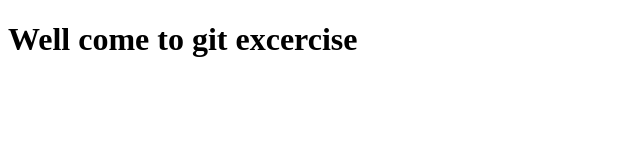
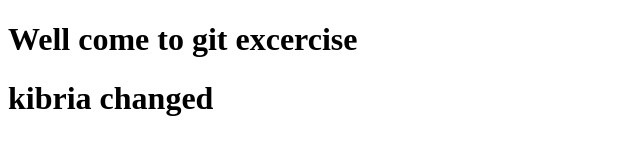
Before and after one commit to Kibria7533/gitcheck, a plain HTML site: page index.html in a window 1280 px wide. Shown: the whole page, without its empty margins (0-640 px from the left). Drawn offline with Linux system fonts and the light colour scheme.

Commit message:
kibria commited

```diff
--- a/index.html
+++ b/index.html
@@ -4,9 +4,11 @@
     <meta charset="UTF-8">
     <meta http-equiv="X-UA-Compatible" content="IE=edge">
     <meta name="viewport" content="width=device-width, initial-scale=1.0">
+
     <title>Document</title>
 </head>
 <body>
     <h1>Well come to git excercise</h1>
+    <h1>kibria changed</h1>
 </body>
 </html>
```
